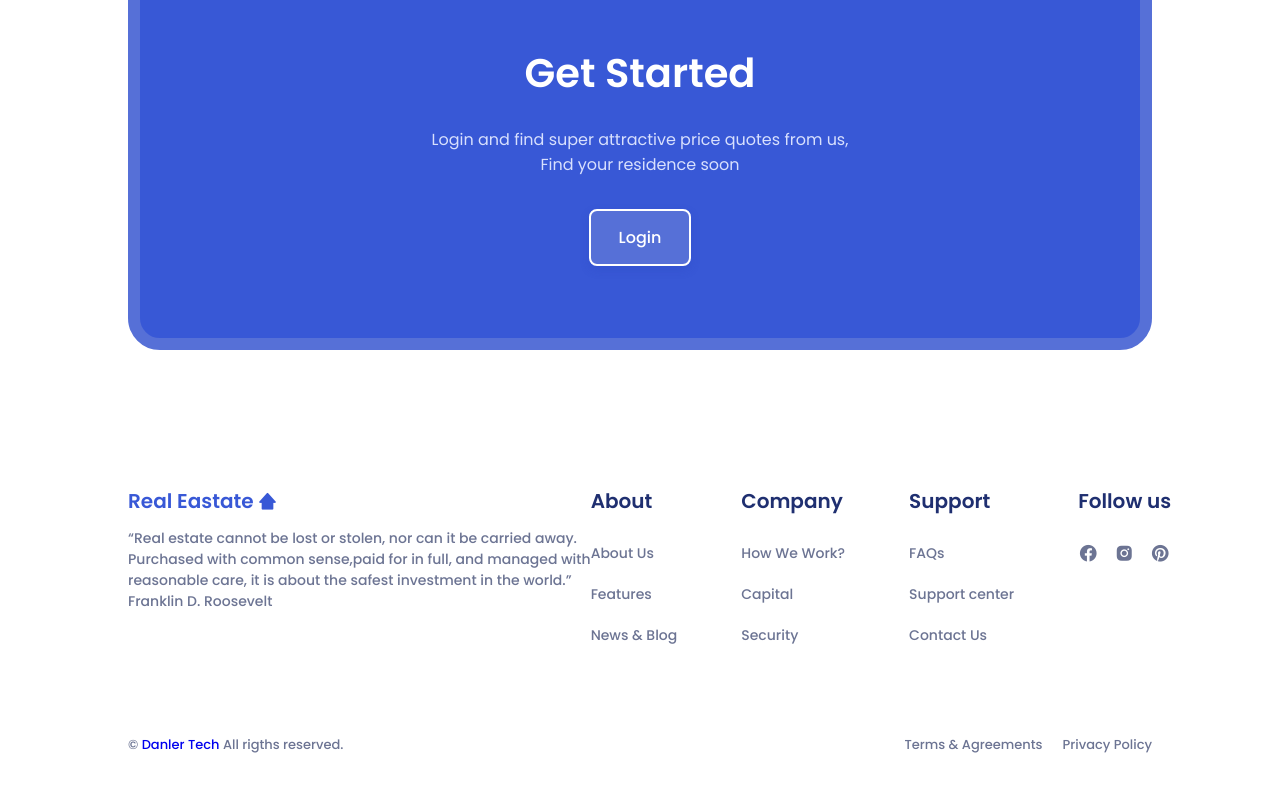
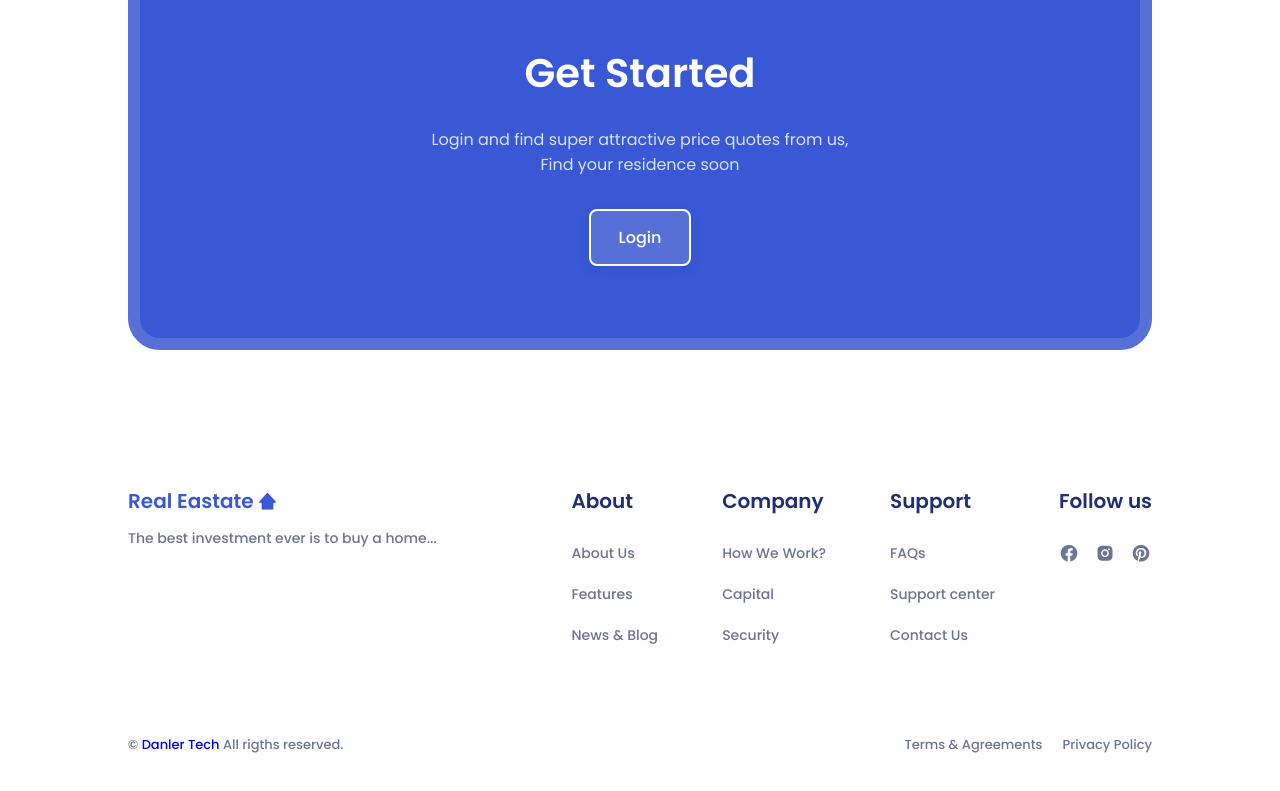
Before and after one commit to spicorn/Real-Estate-Company, a plain HTML site: page index.html in a window 1280 px wide. Shown: the part 3480-4271 px from the top of the page. Drawn offline with nearby package versions, Linux system fonts and the light colour scheme.

Commit message:
Update index.html

```diff
--- a/index.html
+++ b/index.html
@@ -458,10 +458,7 @@
                     Real Eastate <i class="bx bxs-home-alt-2"></i>
                 </a>
                 <p class="footer__description">
-                  “Real estate cannot be lost or stolen, nor can it be carried away.<br />
-                  Purchased with common sense,paid for in full, and managed with<br />
-                  reasonable care, it is about the safest investment in the world.”
-                  <br />Franklin D. Roosevelt
+                 The best investment ever is to buy a home...
                 </p>
         </div>
 
```
